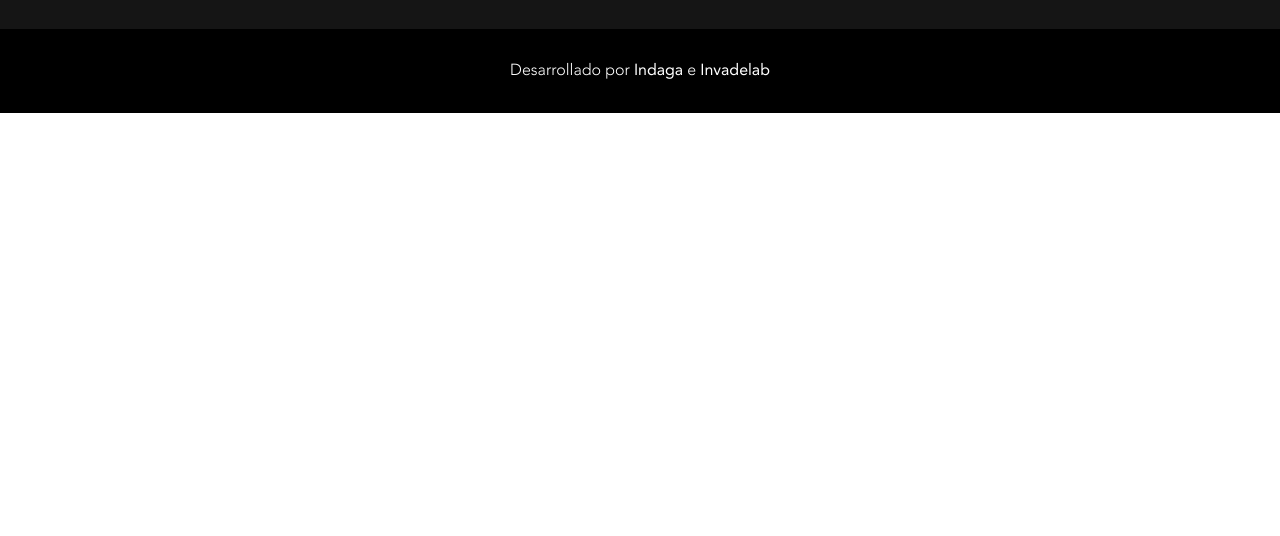
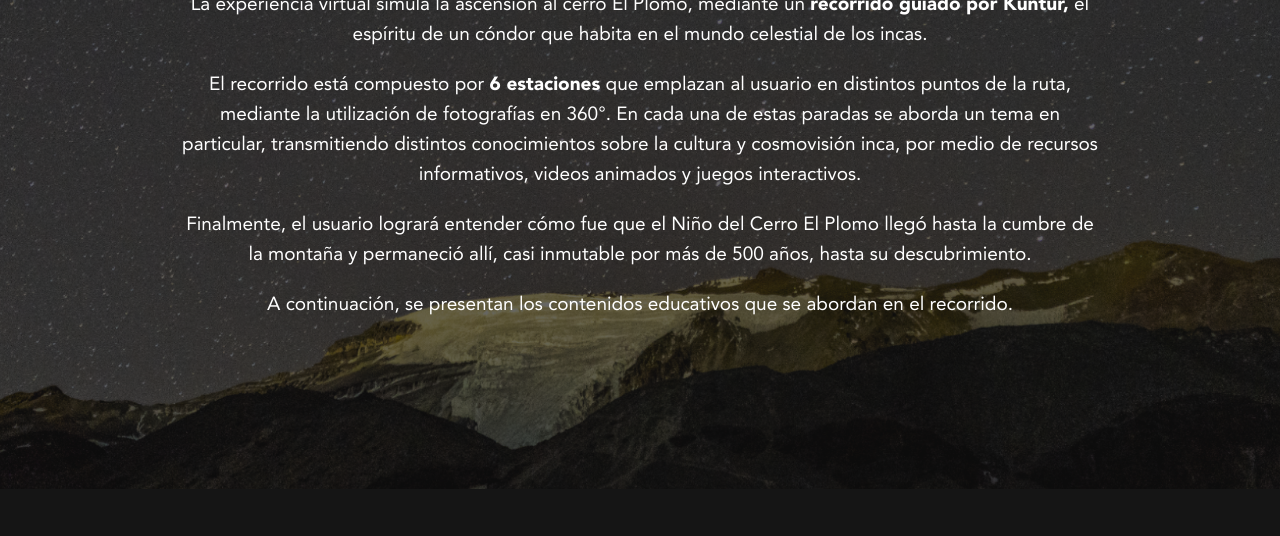
Before and after one commit to edgardo-indaga/nino-del-cerro-el-plomo, a PHP site: page /la-experiencia.php in a window 1280 px wide. Shown: the part 311-847 px from the top of the page. Before the commit the page ends 424 px from the top, so only its background shows below. Run offline with PHP 8.4, Linux system fonts and the light colour scheme; some libraries are stand-ins or nearby versions.

Commit message:
24-07-2023-v.2 Creación Pagina la-experiencia.php.php

```diff
--- a/public/el-proyecto.php
+++ b/public/el-proyecto.php
@@ -17,7 +17,7 @@
 <section class="h-screen bg-cover bg-bottom bg-no-repeat z-[10] bg-elproyecto mt-[-92px] md:bg-elproyecto md:mt-[-100px] md:h-screen xl:mt-[-150px]">
     <div class="container mx-auto">
         <div class="flex flex-col justify-items-center align-middle items-center justify-center h-screen">
-            <div class="md:w-10/12 2xl:w-8/12">
+            <div class="md:w-10/12">
                 <h3 class="text-[#d9c1ab] font-avenir font-medium text-center text-[28px] tracking-[0.2em] md:text-[30px] xl:text-[36px] md:tracking-[0.2em] 2xl:text-[40px] md:py-[40px]">EL PROYECTO</h3>
                 <p class="text-center font-normal text-white font-avenir text-[18px] leading-[30px] md:text-[18px] md:leading-[28px] xl:text-[19px] xl:leading-[30px] 2xl:text-[25px] 2xl:leading-[40px]">La Corporación Cultural de Lo Barnechea  es una entidad privada sin fines de lucro que tiene por misión trabajar para mejorar la calidad de vida y fomentar la integración social de las personas de la comuna, entregando experiencias culturales significativas, junto con contribuir a la educación, la formación integral y el desarrollo humano con una mirada transformadora y contemporánea, incorporando la identidad y tradición del territorio.</p>
                 <p class="text-center font-normal text-white font-avenir text-[18px] leading-[30px] md:text-[18px] md:leading-[28px] xl:text-[19px] xl:leading-[30px] 2xl:text-[25px] 2xl:leading-[40px] md:pt-[20px]">En este contexto y tomando dos ejes fundamentales para la comuna: <strong>relevar el patrimonio natural y generar experiencias innovadoras y de impacto,</strong> es que la Corporación Cultural de Lo Barnechea ha impulsado el proyecto “Niño del cerro El Plomo: patrimonio cultural nacional” que despliega diversas estrategias que se explican más adelante, relevando que el año 2024 se cumplen 70 años de su hallazgo.</p>
--- a/public/eres-docente.php
+++ b/public/eres-docente.php
@@ -13,7 +13,7 @@
 <?php include 'assets/layout/header.php'; ?>
 <!-- IMAGEN PRINCIPAL HOME -->
 
-<section class="h-screen bg-cover bg-bottom bg-no-repeat z-[10] bg-docente mt-[-92px] md:bg-docente md:mt-[-100px] md:h-screen xl:mt-[-150px] ">
+<section class="h-screen bg-cover bg-bottom bg-no-repeat z-[10] bg-docente mt-[-92px] md:bg-docente md:mt-[-100px] md:h-screen xl:mt-[-150px]">
     <div class="flex flex-col justify-items-center align-middle items-center justify-center h-screen">
         <h1 class="font-avenir text-center text-white font-bold md:text-[52px] 2xl:text-[65px] md:leading-[60px] 2xl:leading-[76px] shadow-[0, 0, 0, 0.16]">¿Eres docente y quieres <br>tener la experiencia virtual <br>con tu curso?</h1>
     </div>
--- a/public/la-experiencia.php
+++ b/public/la-experiencia.php
@@ -13,7 +13,19 @@
 <?php include 'assets/layout/header.php'; ?>
 <!-- IMAGEN PRINCIPAL HOME -->
 
-
+<section class="h-screen bg-cover bg-bottom bg-no-repeat z-[10] bg-la-experiencia mt-[-92px] md:bg-la-experiencia md:mt-[-100px] md:h-screen xl:mt-[-150px]">
+    <div class="container mx-auto">
+        <div class="flex flex-col justify-items-center align-middle items-center justify-center h-screen">
+            <div class="md:w-10/12">
+                <h3 class="text-[#d9c1ab] font-avenir font-medium text-center text-[28px] tracking-[0.2em] md:text-[30px] xl:text-[36px] md:tracking-[0.2em] 2xl:text-[40px] md:py-[40px]">LA EXPERIENCIA</h3>
+                <p class="text-center font-normal text-white font-avenir text-[18px] leading-[30px] md:text-[18px] md:leading-[28px] xl:text-[19px] xl:leading-[30px] 2xl:text-[25px] 2xl:leading-[40px]">La experiencia virtual simula la ascensión al cerro El Plomo, mediante un <strong>recorrido guiado por Kuntur,</strong> el espíritu de un cóndor que habita en el mundo celestial de los incas. </p>
+                <p class="text-center font-normal text-white font-avenir text-[18px] leading-[30px] md:text-[18px] md:leading-[28px] xl:text-[19px] xl:leading-[30px] 2xl:text-[25px] 2xl:leading-[40px] md:pt-[20px]">El recorrido está compuesto por <strong>6 estaciones</strong> que emplazan al usuario en distintos puntos de la ruta, mediante la utilización de fotografías en 360°. En cada una de estas paradas se aborda un tema en particular, transmitiendo distintos conocimientos sobre la cultura y cosmovisión inca, por medio de recursos informativos, videos animados y juegos interactivos. </p>
+                <p class="text-center font-normal text-white font-avenir text-[18px] leading-[30px] md:text-[18px] md:leading-[28px] xl:text-[19px] xl:leading-[30px] 2xl:text-[25px] 2xl:leading-[40px] md:pt-[20px]">Finalmente, el usuario logrará entender cómo fue que el Niño del Cerro El Plomo llegó hasta la cumbre de la montaña y permaneció allí, casi inmutable por más de 500 años, hasta su descubrimiento. </p>
+                <p class="text-center font-normal text-white font-avenir text-[18px] leading-[30px] md:text-[18px] md:leading-[28px] xl:text-[19px] xl:leading-[30px] 2xl:text-[25px] 2xl:leading-[40px] md:pt-[20px]">A continuación, se presentan los contenidos educativos que se abordan en el recorrido.</p>
+            </div>
+        </div>
+    </div>
+</section>
 
 <!-- PRE-FOOTER & FOOTER -->
 <?php include 'assets/layout/footer.php';?>
```
Also changed, not shown: public/assets/css/style.css, public/assets/img/bg-laexperiencia.png (added).
